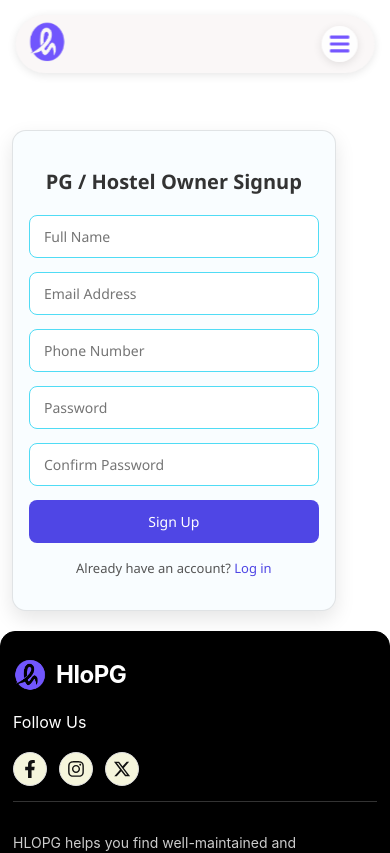
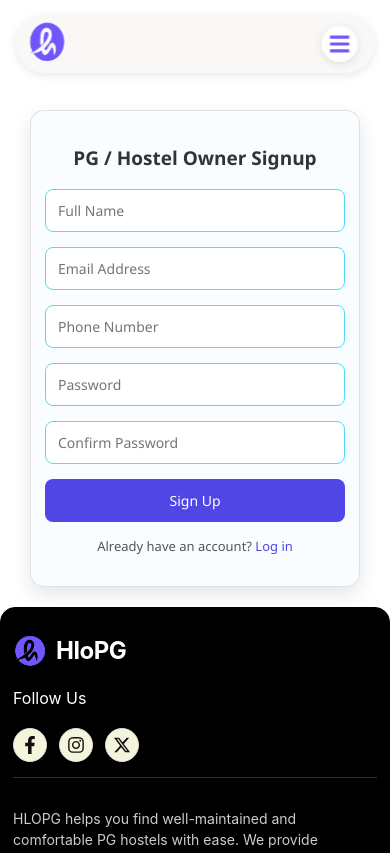
Before and after one commit to SathyaSoftechin/frontend-live, a React (Vite) app: page /ownersignup in a window 390 px wide. Shown: the top 853 px of the page. Built offline with nearby package versions, Linux system fonts and the light colour scheme.

Commit message:
Update OwnerSignup.css

```diff
--- a/src/components/OwnerSignup.css
+++ b/src/components/OwnerSignup.css
@@ -1,14 +1,16 @@
 /* ================= CONTAINER ================= */
 .owner-signup-container {
-  max-width: 450px;
-  margin: 50px auto;
-  padding: 30px;
+  width: 100%;
+  max-width: 420px;
+  margin: 40px auto;
+  padding: 25px 22px;
   background: #f9fdff;
   border: 1px solid rgba(0, 0, 0, 0.103);
   border-radius: 16px;
   box-shadow: 0 8px 20px rgba(0, 0, 0, 0.1);
   text-align: center;
   font-family: "Segoe UI", Tahoma, Geneva, Verdana, sans-serif;
+  box-sizing: border-box;
 }
 
 .owner-signup-container h2 {
@@ -132,16 +134,19 @@
   align-items: center;
   justify-content: center;
   z-index: 999;
+  padding: 10px;
+  box-sizing: border-box;
 }
 
 .otp-modal-content {
   background: #fff;
-  padding: 30px;
+  padding: 28px 20px;
   border-radius: 12px;
   text-align: center;
   max-width: 400px;
-  width: 90%;
+  width: 100%;
   box-shadow: 0 8px 25px rgba(0, 0, 0, 0.2);
+  box-sizing: border-box;
 }
 
 .otp-modal-content h3 {
@@ -164,15 +169,16 @@
 
 .otp-inputs {
   display: flex;
-  justify-content: space-between;
+  justify-content: center;
   gap: 10px;
   margin-bottom: 20px;
+  flex-wrap: wrap;
 }
 
 .otp-inputs input {
-  width: 60px;
-  height: 60px;
-  font-size: 24px;
+  width: 55px;
+  height: 55px;
+  font-size: 22px;
   text-align: center;
   border-radius: 8px;
   border: 1px solid #50dcf5;
@@ -190,6 +196,7 @@
   display: flex;
   justify-content: space-between;
   gap: 10px;
+  flex-wrap: wrap;
 }
 
 .otp-actions button {
@@ -241,7 +248,8 @@
   margin-bottom: 10px;
   font-weight: 500;
 }
-/* Add to OwnerSignup.css */
+
+/* Test OTP info */
 .test-otp-info {
   background-color: #f0f8ff;
   border: 1px solid #d1e7ff;
@@ -249,6 +257,7 @@
   padding: 12px;
   margin: 12px 0;
   text-align: center;
+  box-sizing: border-box;
 }
 
 .test-otp-info p {
@@ -284,30 +293,24 @@
    MOBILE VIEW (≤ 768px)
 ========================= */
 @media (max-width: 768px) {
-
-  /* ===== SIGNUP CONTAINER ===== */
   .owner-signup-container {
-    max-width: 83%;
-    margin: 30px 15px;
-    padding: 20px 20px;
+    width: 92%;
+    max-width: 360px;
+    margin: 25px auto;
+    padding: 20px 16px;
     border-radius: 14px;
-    margin-top: 130px !important;
+    margin-top: 120px !important;
   }
 
   .owner-signup-container h2 {
-    font-size: 21px;
-    margin-bottom: 20px;
-  }
-
-  /* ===== FORM ===== */
-  .owner-signup-form {
-    gap: 14px;
+    font-size: 20px;
+    margin-bottom: 18px;
   }
 
   .owner-signup-form input,
   .owner-signup-form select {
     font-size: 15px;
-    padding: 11px 14px;
+    padding: 11px 12px;
   }
 
   .valid-tick {
@@ -315,97 +318,50 @@
     right: 10px;
   }
 
-  .error-message {
-    font-size: 13px;
-  }
-
-  .validation-error {
-    font-size: 12px;
-  }
-
-  /* ===== BUTTON ===== */
   .owner-signup-form button {
     font-size: 15px;
     padding: 12px;
   }
 
-  /* ===== LOGIN LINK ===== */
   .owner-login-link {
     font-size: 13px;
-    margin-top: 16px;
+    margin-top: 15px;
   }
 
-  /* ===== OTP MODAL ===== */
   .otp-modal-content {
-    padding: 22px;
-    width: 95%;
-    border-radius: 12px;
+    padding: 20px 15px;
+    width: 100%;
   }
 
-  .otp-modal-content h3 {
+  .otp-inputs input {
+    width: 45px;
+    height: 45px;
     font-size: 18px;
   }
 
-  .otp-modal-content p {
-    font-size: 13px;
-  }
-
-  /* OTP Inputs */
-  .otp-inputs {
-    gap: 8px;
-    justify-content: center;
-  }
-
-  .otp-inputs input {
-    width: 48px;
-    height: 48px;
-    font-size: 20px;
-  }
-
-  /* OTP Buttons */
   .otp-actions {
     flex-direction: column;
-    gap: 12px;
   }
 
   .otp-actions button {
     width: 100%;
-    font-size: 15px;
-    padding: 12px;
-  }
-
-  /* Resend */
-  .resend-section button {
-    font-size: 13px;
-  }
-
-  /* ===== TEST OTP INFO ===== */
-  .test-otp-info {
-    padding: 10px;
-  }
-
-  .test-otp-info p {
-    font-size: 13px;
-  }
-
-  .test-otp-btn {
-    font-size: 13px;
-    padding: 8px 14px;
   }
 }
 
 /* =========================
-   SMALL MOBILE (≤ 480px)
+   SMALL MOBILE VIEW (≤ 480px)
 ========================= */
 @media (max-width: 480px) {
-
   .owner-signup-container {
-    margin: 20px 12px;
-    padding: 20px 16px;
+    width: 94%;
+    max-width: 330px;
+    margin: 20px auto;
+    padding: 18px 14px;
+    margin-top: 110px !important;
   }
 
   .owner-signup-container h2 {
-    font-size: 20px;
+    font-size: 19px;
   }
 
   .owner-signup-form input,
@@ -418,13 +374,13 @@
   }
 
   .otp-inputs input {
-    width: 42px;
-    height: 42px;
-    font-size: 18px;
+    width: 40px;
+    height: 40px;
+    font-size: 17px;
   }
 
   .otp-modal-content h3 {
-    font-size: 17px;
+    font-size: 16px;
   }
 
   .test-otp-info p,
```
